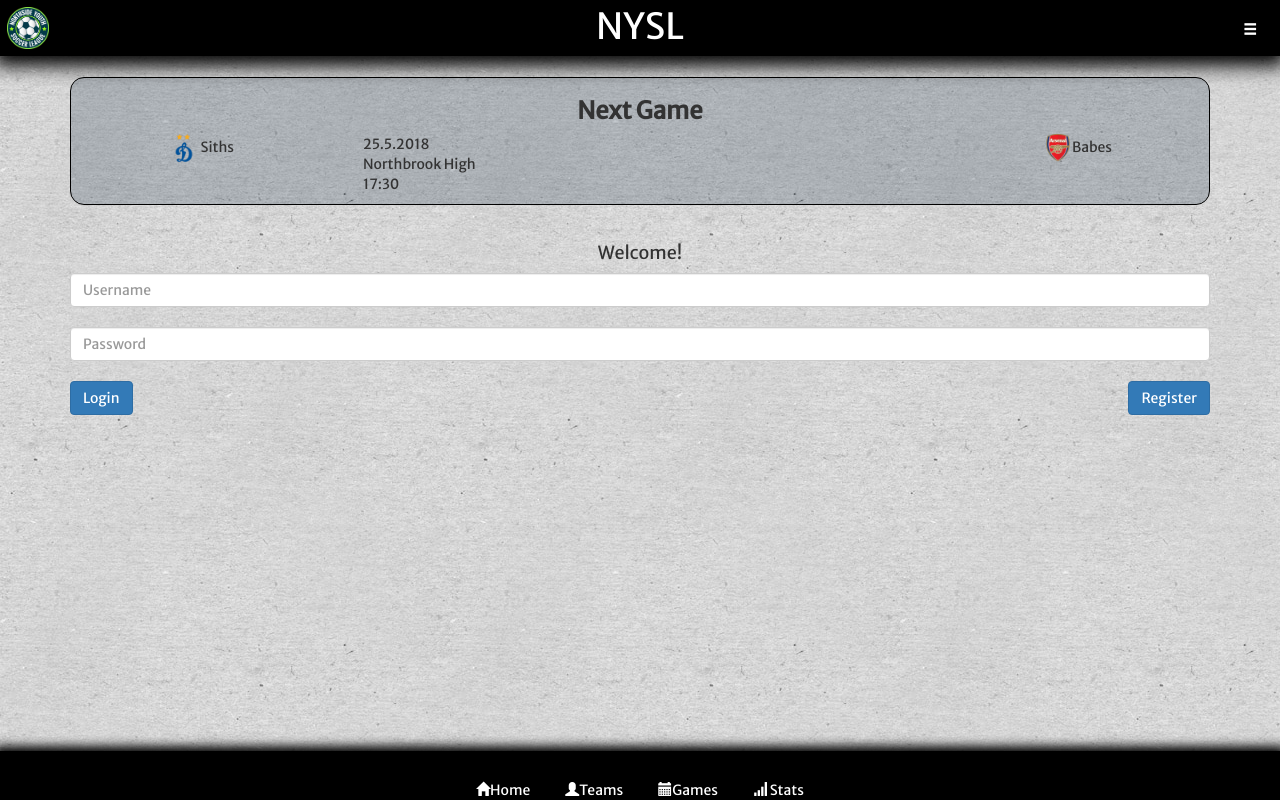
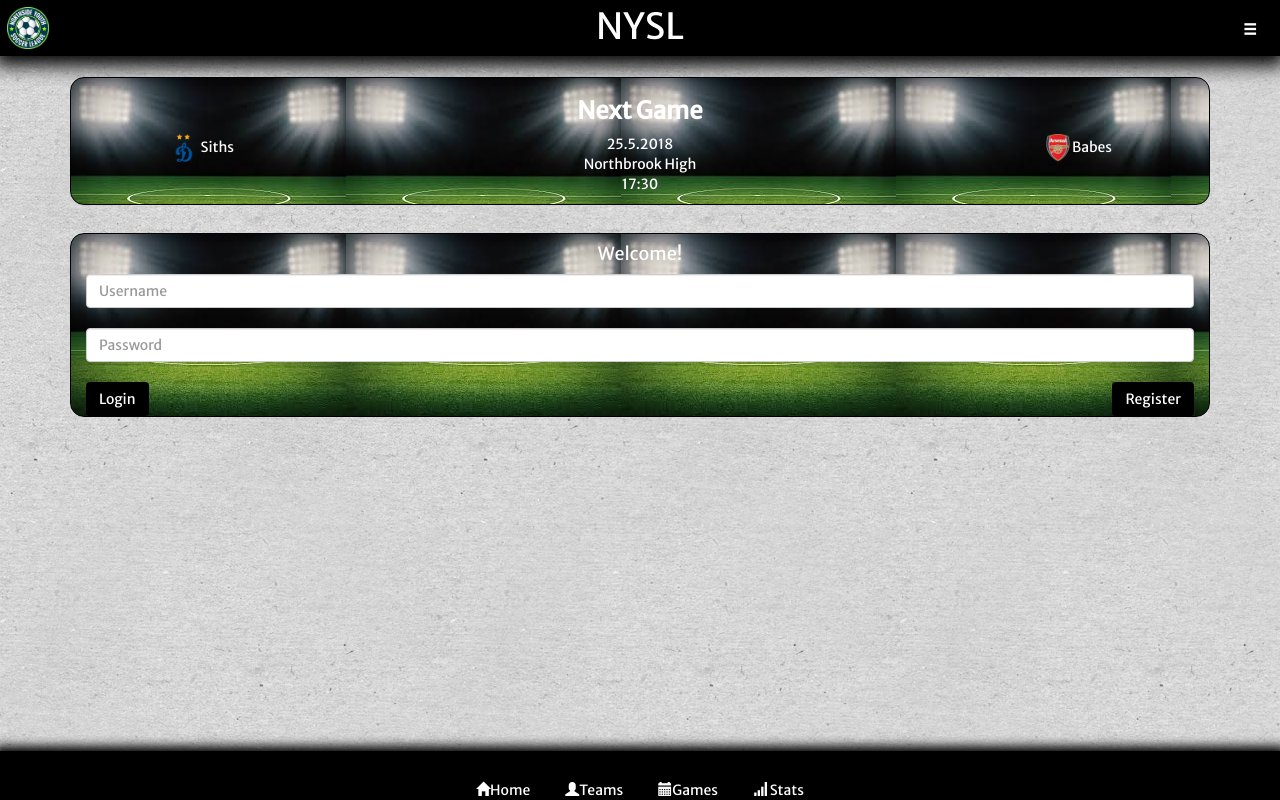
Before and after one commit to shakedme/mod3_shaked, a website: page public/index.html in a window 1280 px wide. Drawn offline with Linux system fonts and the light colour scheme.

Commit message:
Edited homepage design

```diff
--- a/public/CSS/style.css
+++ b/public/CSS/style.css
@@ -159,19 +159,20 @@
 
     #next_game {
         border: 1px solid black;
-        background: rgba(5, 33, 55, 0.2);
+        background: url('../Images/field.jpg');
         margin-top: 1.5em;
         margin-bottom: 2em;
         border-radius: 1em;
+        color: white;
     }
 
     #rules_page h5,
-    h4,
-    h3 {
+    #rules_page h4,
+    #rules_page h3 {
         text-align: center;
     }
 
-    #rules_page li,
+    #rules_page li, #rules_page
     p {
         text-align: justify;
     }
@@ -181,3 +182,17 @@
         -moz-box-shadow: 0px 1px 10px 6px rgba(0, 0, 0, 1);
         box-shadow: 0px 1px 10px 6px rgba(0, 0, 0, 1);
     }
+
+    #home_page a, #register_page a {
+        background: black;
+        color: white;
+    }
+
+    #login_div {
+        background: url('../Images/field.jpg');
+        border: 1px solid black;
+        border-radius: 1em;
+        padding: 0;
+        margin: 0;
+        color: white;
+    }
--- a/public/index.html
+++ b/public/index.html
@@ -2,13 +2,13 @@
 <html>
 
 <head>
-    <!--  <link rel="shortcut icon" sizes="128x128" href="icon.png">
+     <link rel="shortcut icon" sizes="128x128" href="icon.png">
     <link rel="shortcut icon" sizes="196x196" href="icon.png">
     <link rel="apple-touch-icon" href="icon.png">
     <link rel="apple-touch-icon" sizes="76x76" href="icon.png">
     <link rel="apple-touch-icon" sizes="120x120" href="icon.png">
-    <link rel="apple-touch-icon" sizes="152x152" href="icon.png"> -->
-    <!--   <meta name="apple-mobile-web-app-capable" content="yes"> -->
+    <link rel="apple-touch-icon" sizes="152x152" href="icon.png">
+  <meta name="apple-mobile-web-app-capable" content="yes">
     <meta name="mobile-web-app-capable" content="yes">
     <meta charset="utf-8">
     <meta name="viewport" content="width=device-width, initial-scale=1">
@@ -78,7 +78,7 @@
 
 
              -->
-            <div class="row">
+            <div class="row" id="login_div">
                 <div class="col-xs-12">
                     <div class="form-login">
                         <h4 class="text-center">Welcome!</h4>
@@ -88,8 +88,8 @@
                         <br>
                         <div class="wrapper">
                             <span class="group-btn">
-                <a href="#" class="btn btn-primary btn-md">Login <i class="fa fa-sign-in"></i></a>
-            </span><span data-content="register_page" id="register_btn" class="group-btn pull-right"><a data-content="register_page" href="#" class="btn btn-primary btn-md">Register<i class="fa fa-sign-in"></i></a>
+                <a href="#" class="btn btn-dark btn-md">Login <i class="fa fa-sign-in"></i></a>
+            </span><span data-content="register_page" id="register_btn" class="group-btn pull-right"><a data-content="register_page" href="#" class="btn btn-dark btn-md">Register<i class="fa fa-sign-in"></i></a>
             </span>
                         </div>
                     </div>
@@ -249,7 +249,7 @@
         <div class="container">
             <header>
                 <h3 class="text-center"><strong>League Statistics</strong></h3></header>
-            <table class="table text-center">
+            <table class="table">
                 <thead>
                     <th>Position</th>
                     <th>Team</th>
```
Also changed, not shown: public/Images/field.jpg (added), public/Images/field2.jpg (added).
